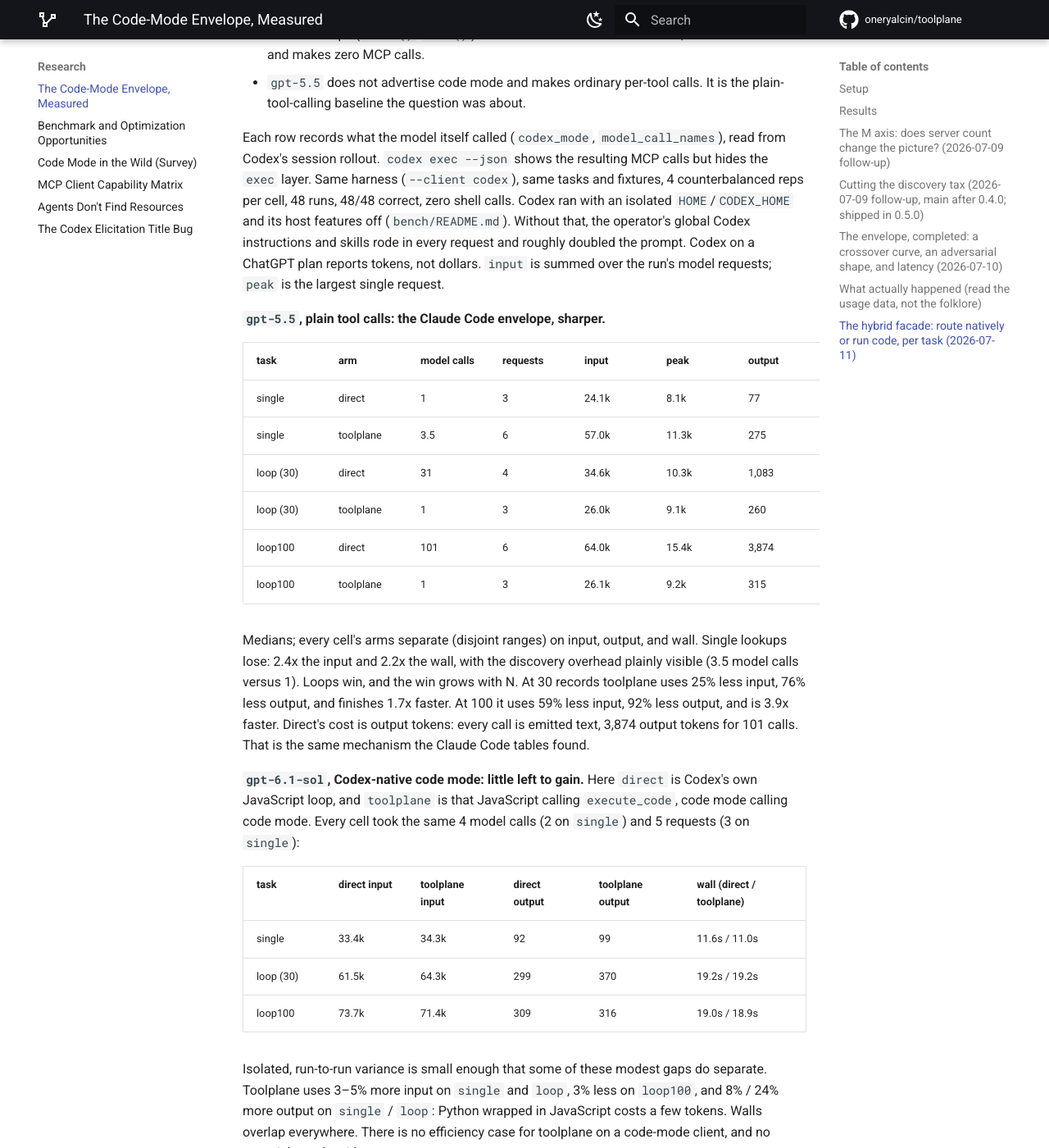
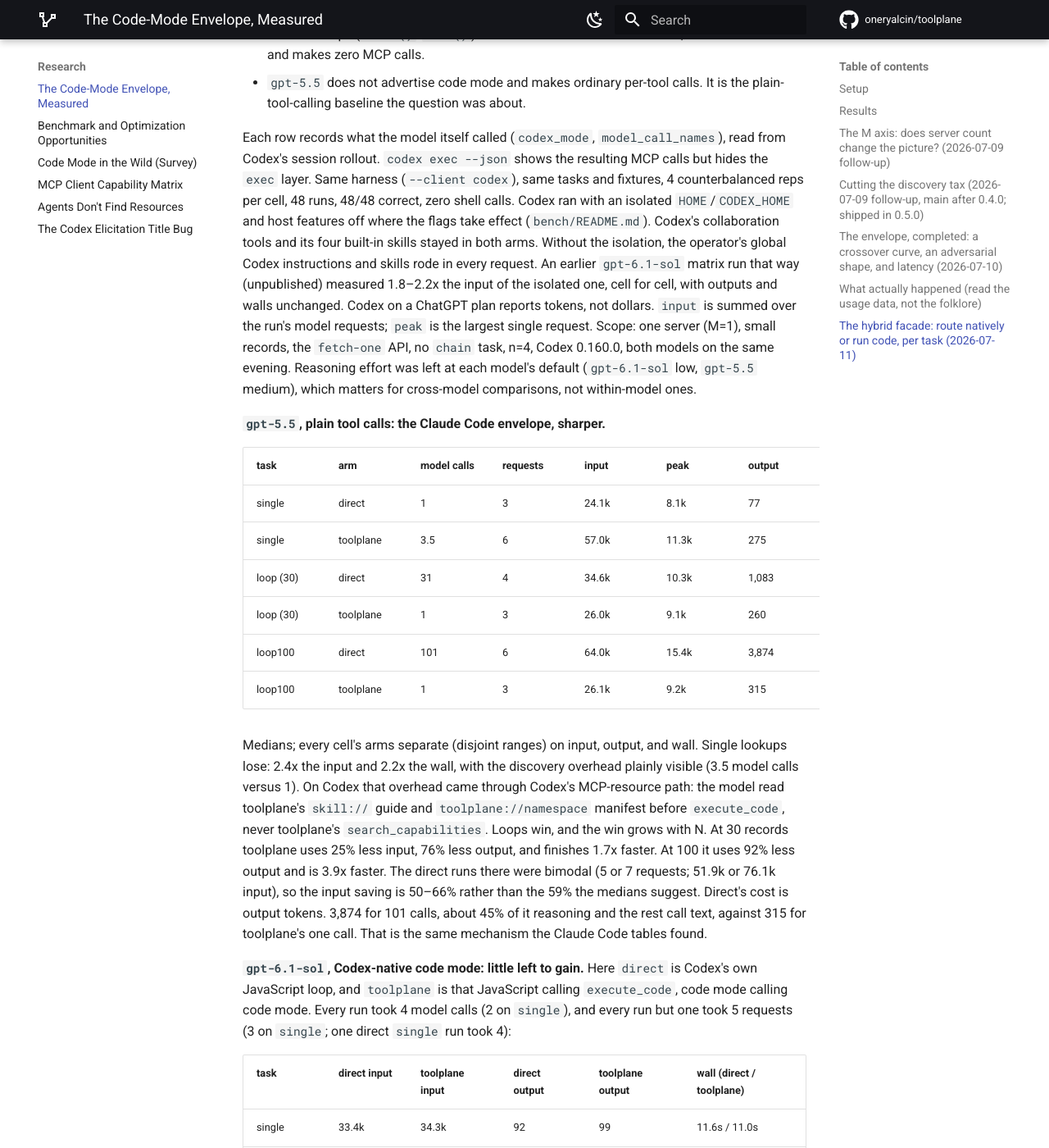
Before and after one commit to oneryalcin/toolplane, an MkDocs documentation site: the page built from docs/code-mode-benchmark.md, in a window 1280 px wide and 1400 px high, scrolled down 22541 px. Shown: the whole window at 82% size. Built offline with MkDocs 1.6.1 and Material for MkDocs 9.7.7, drawn with Linux system fonts in a browser that asks for light colours; comment, search, counter and statistics services are not loaded; some of the changed text lies outside the part shown.

Commit message:
Codex lane: address the second independent review
Harness:
- a truncated rollout line (timeout-killed Codex) raised out of
  run_case_codex and lost every row of the matrix; now skipped (test +
  mutant).
- codex_mode distinguishes no_calls from direct_calls; docstrings no
  longer claim model_requests/peak stay None.
- git_dirty ignores only NEW files under bench/results; an edit to a
  tracked (published) result file marks the run dirty again.

Docs (every number re-verified by the reviewer; prose corrected):
- gpt-5.5 loop100 direct is bimodal (5 or 7 requests): input saving is
  50-66%, not a point 59%.
- direct's output is ~45% reasoning, not only call text; reasoning
  effort unpinned (sol low, 5.5 medium) — a cross-model covariate.
- gpt-5.5 single's discovery overhead ran through Codex's MCP-resource
  path (skill + namespace manifest), not search_capabilities.
- isolation: collaboration tools and Codex's 4 built-in skills remain in
  both arms; the 'doubled prompt' claim now cites the unpublished
  pre-isolation matrix (1.8-2.2x input, outputs/walls unchanged).
- one sol single run took 4 requests; scope stated (M=1, fetch-one, no
  chain, n=4, one evening); landscape output delta stated.

```diff
--- a/docs/code-mode-benchmark.md
+++ b/docs/code-mode-benchmark.md
@@ -980,11 +980,18 @@
 shows the resulting MCP calls but hides the `exec` layer. Same harness
 (`--client codex`), same tasks and fixtures, 4 counterbalanced reps per cell,
 48 runs, 48/48 correct, zero shell calls. Codex ran
-with an isolated `HOME`/`CODEX_HOME` and its host features off
-(`bench/README.md`). Without that, the operator's global Codex instructions
-and skills rode in every request and roughly doubled the prompt. Codex on a
-ChatGPT plan reports tokens, not dollars. `input` is summed over the run's
-model requests; `peak` is the largest single request.
+with an isolated `HOME`/`CODEX_HOME` and host features off where the flags
+take effect (`bench/README.md`). Codex's collaboration tools and its four
+built-in skills stayed in both arms. Without the isolation, the operator's
+global Codex instructions and skills rode in every request. An earlier
+`gpt-6.1-sol` matrix run that way (unpublished) measured 1.8–2.2x the input
+of the isolated one, cell for cell, with outputs and walls unchanged. Codex
+on a ChatGPT plan reports tokens, not dollars. `input` is summed over the
+run's model requests; `peak` is the largest single request. Scope: one
+server (M=1), small records, the `fetch-one` API, no `chain` task, n=4,
+Codex 0.160.0, both models on the same evening. Reasoning effort was left
+at each model's default (`gpt-6.1-sol` low, `gpt-5.5` medium), which
+matters for cross-model comparisons, not within-model ones.
 
 **`gpt-5.5`, plain tool calls: the Claude Code envelope, sharper.**
 
@@ -999,17 +1006,23 @@
 
 Medians; every cell's arms separate (disjoint ranges) on input, output, and
 wall. Single lookups lose: 2.4x the input and 2.2x the wall, with the
-discovery overhead plainly visible (3.5 model calls versus 1). Loops win, and
-the win grows with N. At 30 records toolplane uses 25% less input, 76% less
-output, and finishes 1.7x faster. At 100 it uses 59% less input, 92% less
-output, and is 3.9x faster. Direct's cost is output tokens: every call is
-emitted text, 3,874 output tokens for 101 calls. That is the same mechanism
-the Claude Code tables found.
+discovery overhead plainly visible (3.5 model calls versus 1). On Codex that
+overhead came through Codex's MCP-resource path: the model read toolplane's
+`skill://` guide and `toolplane://namespace` manifest before
+`execute_code`, never toolplane's `search_capabilities`. Loops win, and the
+win grows with N. At 30 records toolplane uses 25% less input, 76% less
+output, and finishes 1.7x faster. At 100 it uses 92% less output and is 3.9x
+faster. The direct runs there were bimodal (5 or 7 requests; 51.9k or 76.1k
+input), so the input saving is 50–66% rather than the 59% the medians
+suggest. Direct's cost is output tokens. 3,874 for 101 calls, about 45% of
+it reasoning and the rest call text, against 315 for toolplane's one call.
+That is the same mechanism the Claude Code tables found.
 
 **`gpt-6.1-sol`, Codex-native code mode: little left to gain.** Here
 `direct` is Codex's own JavaScript loop, and `toolplane` is that JavaScript
-calling `execute_code`, code mode calling code mode. Every cell took the same
-4 model calls (2 on `single`) and 5 requests (3 on `single`):
+calling `execute_code`, code mode calling code mode. Every run took 4 model
+calls (2 on `single`), and every run but one took 5 requests (3 on `single`;
+one direct `single` run took 4):
 
 | task | direct input | toolplane input | direct output | toolplane output | wall (direct / toolplane) |
 |---|---|---|---|---|---|
@@ -1036,10 +1049,10 @@
 
 Raw data: `bench/results/run-20261008-202709.json` (`gpt-6.1-sol`) and
 `run-20261008-203351.json` (`gpt-5.5`). The `gpt-5.5` rows record
-`git_dirty=true`. The cause is the first matrix's untracked result files in
-the same tree; wheel, harness, and fixture hashes are identical across both
-files. The harness now excludes its own output directory from the dirty
-check. The rows name `e76b836`, a pre-squash commit. Its `src/` and fixtures
+`git_dirty=true`. That is consistent with the first matrix's untracked
+result files in the same tree; wheel, harness, and fixture hashes are
+identical across both files. The harness now ignores only its own new
+output files in the dirty check. The rows name `e76b836`, a pre-squash commit. Its `src/` and fixtures
 equal the committed harness commit's, and its `bench/run.py` (hash
 `62cecc606795`, as recorded in every row) differs only by that dirty-check
 change and a comment. Isolation flags and why each is needed are in
```
Also changed, not shown: bench/README.md (+6 -2 lines), docs/code-mode-landscape.md (+3 -2 lines), 2 other files.
